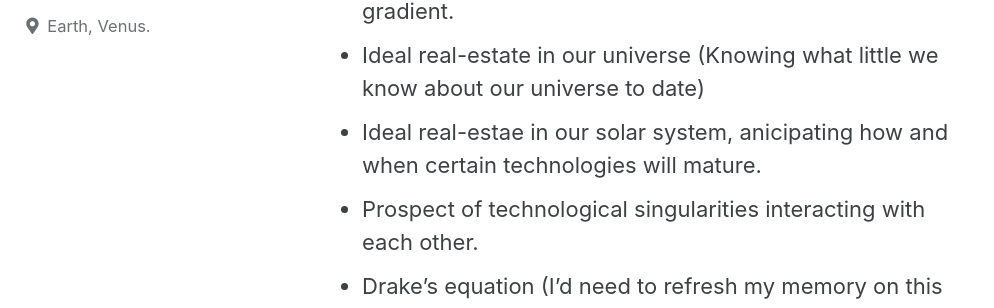
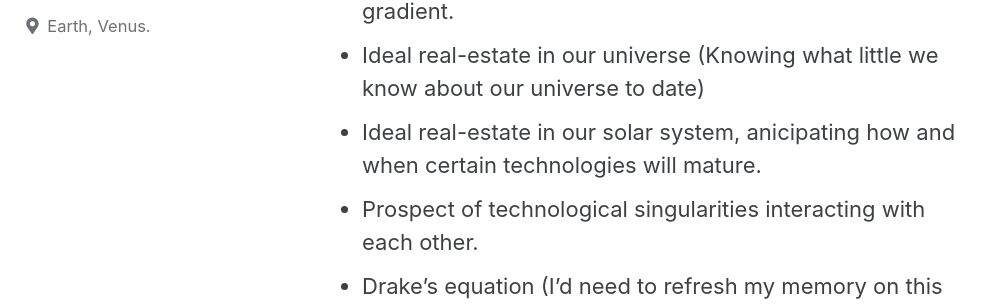
Before and after one commit to stellardreams/stellardreams.github.io, a Jekyll site: the page built from _posts/2020-09-08-Some-Topics-to-Ponder-About.md, in a window 1280 px wide and 900 px high, scrolled down 3263 px. Shown: the part 141-449 px from the top of the window, without its empty margins (0-994 px from the left). Built offline with Jekyll 4.4.1, drawn with Linux system fonts in a browser that asks for light colours; cached includes are drawn as plain includes.

Commit message:
Update 2020-09-08-Some-Topics-to-Ponder-About.md

```diff
--- a/_posts/2020-09-08-Some-Topics-to-Ponder-About.md
+++ b/_posts/2020-09-08-Some-Topics-to-Ponder-About.md
@@ -18,7 +18,7 @@ Going back to what I started with in this blogpost, my intuitive and uneducated
 - Power global and soon solar system wide security in a co-operative manner. (Would have to rethink privacy, specially outside of our homes)
 - Prospect of coming in contact with intelligent alien life. Where would this alien life-form sit on a gradient (how to even define this gradient). How will contact change us, with regards to where the alien species sit on the gradient.
 - Ideal real-estate in our universe (Knowing what little we know about our universe to date)
-- Ideal real-estae in our solar system, anicipating how and when certain technologies will mature.
+- Ideal real-estate in our solar system, anicipating how and when certain technologies will mature.
 - Prospect of technological singularities interacting with each other.
 - Drake's equation (I'd need to refresh my memory on this subject. I made a video once where I broke down the equation from Wikipedia. Just to wrap my mind around it. Nothing fancy)
 - Fermi's paradox.
```
